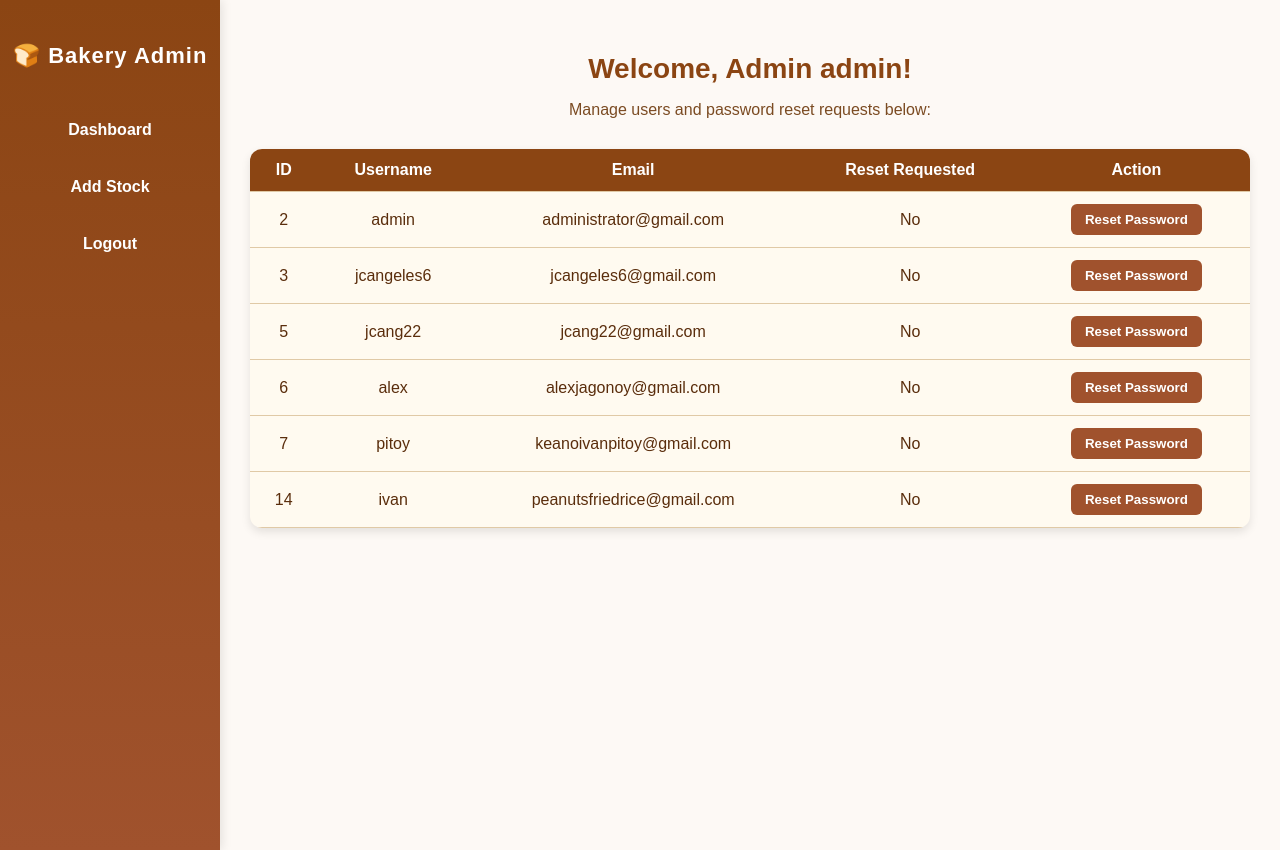
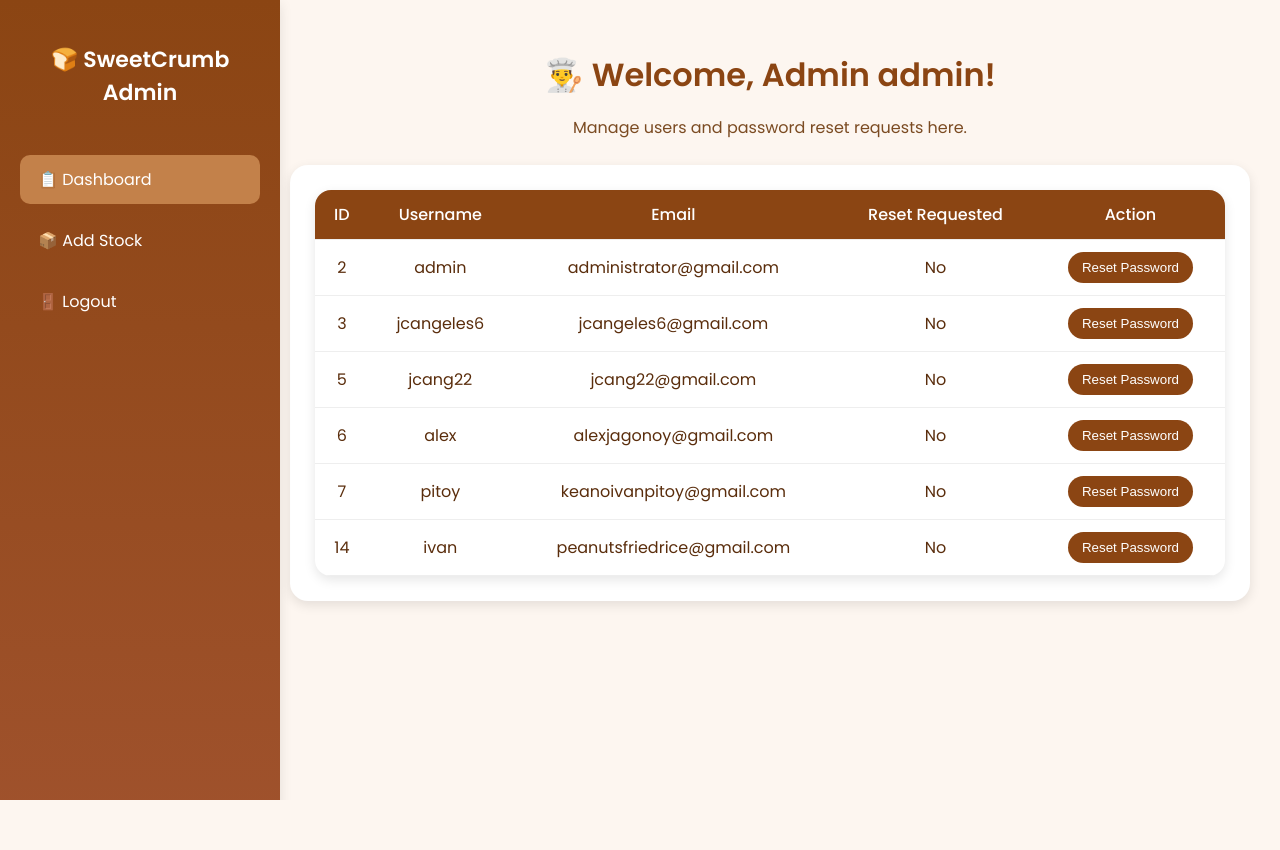
Before and after one commit to jcangeles6/Real-time-Supply-Production-Tracker-, a PHP site: page /admin_dashboard.php in a window 1280 px wide. After the commit the page ends 800 px from the top, so only its background shows below. Run offline with PHP 8.4, Linux system fonts and the light colour scheme; a user stored in the database is signed in; data comes from the database, SQL or seed files in the repository.

Commit message:
new theme for admin dashboard

```diff
--- a/admin_dashboard.php
+++ b/admin_dashboard.php
@@ -15,12 +15,21 @@ $result = $conn->query("SELECT id, username, email, reset_requested FROM users")
 <html lang="en">
 <head>
     <meta charset="UTF-8">
-    <title>Admin Dashboard - Bakery</title>
-    <meta name="viewport" content="width=device-width, initial-scale=1.0">
+    <title>🍞 SweetCrumb Admin Dashboard</title>
+    <link href="https://fonts.googleapis.com/css2?family=Poppins:wght@400;500;600&display=swap" rel="stylesheet">
+
     <style>
+        :root {
+            --brown: #8b4513;
+            --light-brown: #c3814a;
+            --cream: #fdf6f0;
+            --white: #ffffff;
+            --shadow: 0 4px 12px rgba(0,0,0,0.1);
+        }
+
         body {
             font-family: 'Poppins', sans-serif;
-            background-color: #fdf9f5;
+            background: var(--cream);
             color: #5a2d0c;
             margin: 0;
             display: flex;
@@ -28,123 +37,128 @@ $result = $conn->query("SELECT id, username, email, reset_requested FROM users")
 
         /* Sidebar */
         .sidebar {
-            width: 220px;
-            background: linear-gradient(180deg, #8b4513, #a0522d);
-            color: #fff;
+            width: 240px;
+            background: linear-gradient(180deg, var(--brown), #a0522d);
+            color: var(--white);
             height: 100vh;
-            padding: 25px 0;
+            position: fixed;
+            padding: 25px 20px;
             display: flex;
             flex-direction: column;
-            align-items: center;
-            box-shadow: 2px 0 10px rgba(0,0,0,0.1);
+            box-shadow: var(--shadow);
         }
 
         .sidebar h2 {
+            text-align: center;
+            font-weight: 600;
+            font-size: 22px;
             margin-bottom: 40px;
-            font-size: 22px;
-            font-weight: bold;
-            letter-spacing: 1px;
         }
 
         .sidebar a {
-            color: white;
+            display: block;
+            color: var(--white);
+            padding: 12px 18px;
+            margin: 6px 0;
             text-decoration: none;
-            padding: 12px 20px;
-            width: 80%;
-            text-align: center;
-            border-radius: 8px;
-            margin-bottom: 15px;
-            font-weight: 600;
-            background-color: transparent;
-            transition: background-color 0.3s;
+            border-radius: 10px;
+            transition: 0.3s;
+            text-align: left;
         }
 
         .sidebar a:hover {
-            background-color: #c67d45;
+            background: var(--light-brown);
+            transform: translateX(4px);
         }
 
-        /* Main Content */
-        .main-content {
+        .logout {
+            margin-top: auto;
+        }
+
+        .logout a {
+            display: block;
+            background: #b22222;
+            text-align: center;
+            padding: 10px 18px;
+            border-radius: 10px;
+            text-decoration: none;
+            color: white;
+            font-weight: 500;
+        }
+
+        .logout a:hover {
+            background: #a52a2a;
+        }
+
+        /* Main content */
+        .main {
             flex: 1;
+            margin-left: 260px;
             padding: 30px;
         }
 
-        .main-content h2 {
+        h1 {
+            color: var(--brown);
             text-align: center;
-            color: #8b4513;
-            font-size: 28px;
-            margin-bottom: 10px;
+            font-weight: 600;
+            margin-bottom: 5px;
         }
 
-        .main-content p {
+        p {
             text-align: center;
             color: #7b4b22;
-            margin-bottom: 30px;
+            margin-bottom: 25px;
+        }
+
+        /* Card container */
+        .card {
+            background: var(--white);
+            border-radius: 18px;
+            box-shadow: var(--shadow);
+            padding: 25px;
+            margin-bottom: 25px;
         }
 
         /* Table */
         table {
             width: 100%;
             border-collapse: collapse;
-            background-color: #fffaf0;
-            box-shadow: 0 4px 10px rgba(0,0,0,0.1);
-            border-radius: 12px;
+            background: var(--white);
+            border-radius: 16px;
             overflow: hidden;
+            box-shadow: var(--shadow);
         }
 
         th, td {
-            padding: 12px 15px;
+            padding: 12px 14px;
             text-align: center;
-            border-bottom: 1px solid #e0c9a6;
+            border-bottom: 1px solid #eee;
         }
 
         th {
-            background-color: #8b4513;
-            color: white;
+            background: var(--brown);
+            color: var(--white);
+            font-weight: 500;
         }
 
         tr:hover {
-            background-color: #f3e9e2;
-        }
-
-        td {
-            color: #5a2d0c;
+            background: #fff5ea;
         }
 
         /* Buttons */
         input[type="submit"] {
-            background-color: #a0522d;
+            background: var(--brown);
             color: white;
             border: none;
             padding: 8px 14px;
-            border-radius: 6px;
+            border-radius: 20px;
             cursor: pointer;
-            font-weight: bold;
+            font-weight: 500;
+            transition: 0.3s;
         }
 
         input[type="submit"]:hover {
-            background-color: #8b4513;
-        }
-
-        /* Logout Button */
-        .logout {
-            margin-top: auto;
-        }
-
-        .logout a {
-            background: #8b0000;
-            color: #fff;
-            padding: 10px 25px;
-            text-decoration: none;
-            border-radius: 6px;
-            font-weight: bold;
-            display: block;
-            text-align: center;
-            width: 80%;
-        }
-
-        .logout a:hover {
-            background: #a52a2a;
+            background: var(--light-brown);
         }
     </style>
 </head>
@@ -152,17 +166,19 @@ $result = $conn->query("SELECT id, username, email, reset_requested FROM users")
 
 <!-- Sidebar -->
 <div class="sidebar">
-    <h2>🍞 Bakery Admin</h2>
-    <a href="admin_dashboard.php">Dashboard</a>
-    <a href="backend/add_stock.php">Add Stock</a>
-    <a href="logout.php">Logout</a>
+    <h2>🍞 SweetCrumb Admin</h2>
+        <a href="admin_dashboard.php" style="background: var(--light-brown);">📋 Dashboard</a>
+        <a href="backend/add_stock.php">📦 Add Stock</a>
+        <a href="logout.php">🚪 Logout</a>
+    </div>
 </div>
 
 <!-- Main Content -->
-<div class="main-content">
-    <h2>Welcome, Admin <?php echo htmlspecialchars($_SESSION['username']); ?>!</h2>
-    <p>Manage users and password reset requests below:</p>
+<div class="main">
+    <h1>👨‍🍳 Welcome, Admin <?php echo htmlspecialchars($_SESSION['username']); ?>!</h1>
+    <p>Manage users and password reset requests here.</p>
 
+    <div class="card">
         <table>
             <tr>
                 <th>ID</th>
@@ -176,9 +192,9 @@ $result = $conn->query("SELECT id, username, email, reset_requested FROM users")
                     <td><?php echo $row['id']; ?></td>
                     <td><?php echo htmlspecialchars($row['username']); ?></td>
                     <td><?php echo htmlspecialchars($row['email']); ?></td>
-                <td><?php echo $row['reset_requested'] ? 'Yes' : 'No'; ?></td>
+                    <td><?php echo $row['reset_requested'] ? '<span style="color:red;font-weight:bold;">Yes</span>' : 'No'; ?></td>
                     <td>
-                    <form action="admin_reset_user.php" method="POST">
+                        <form action="admin_reset_user.php" method="POST" style="margin:0;">
                             <input type="hidden" name="user_id" value="<?php echo $row['id']; ?>">
                             <input type="submit" name="reset" value="Reset Password">
                         </form>
@@ -187,6 +203,7 @@ $result = $conn->query("SELECT id, username, email, reset_requested FROM users")
             <?php endwhile; ?>
         </table>
     </div>
+</div>
 
 </body>
 </html>
```
Lines whose indentation alone changed are shown as unchanged.
